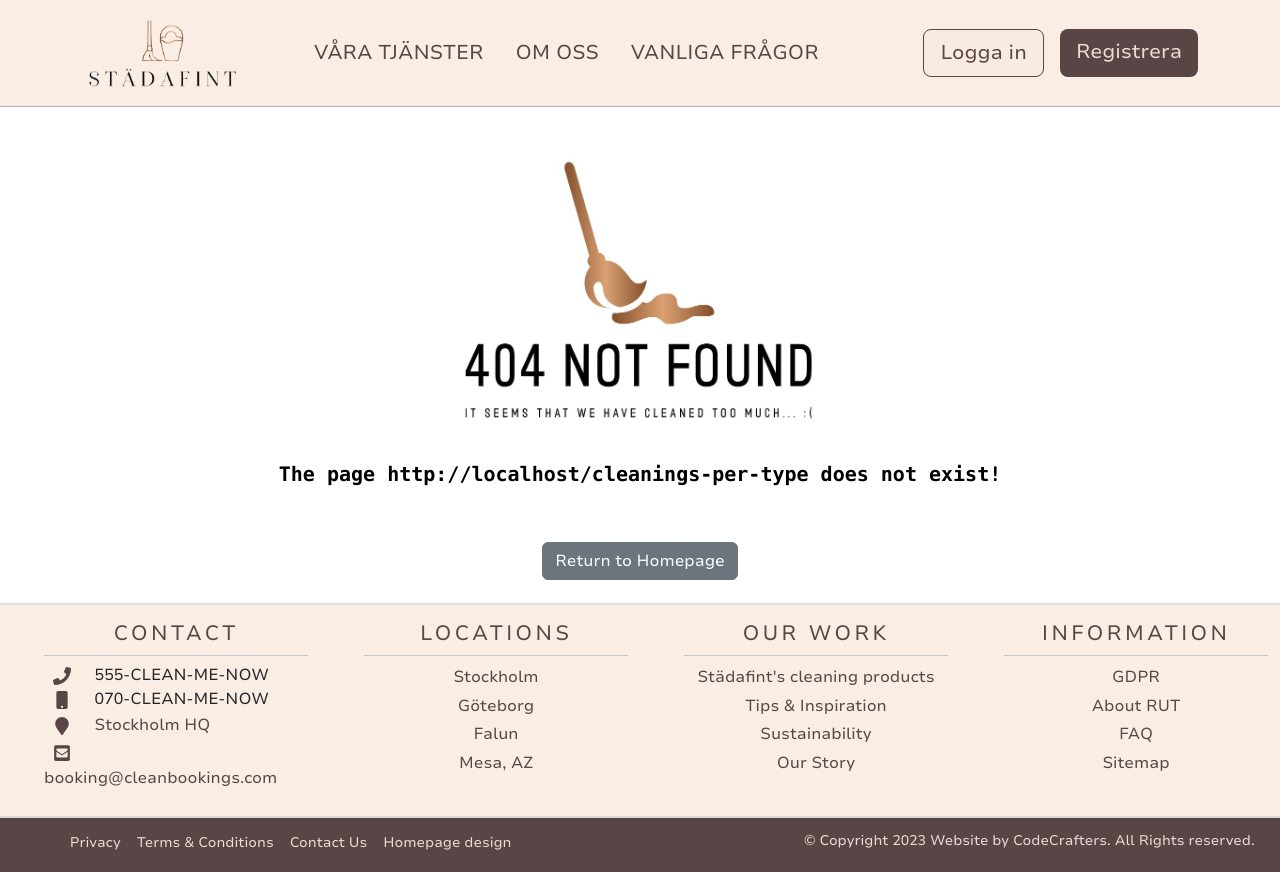
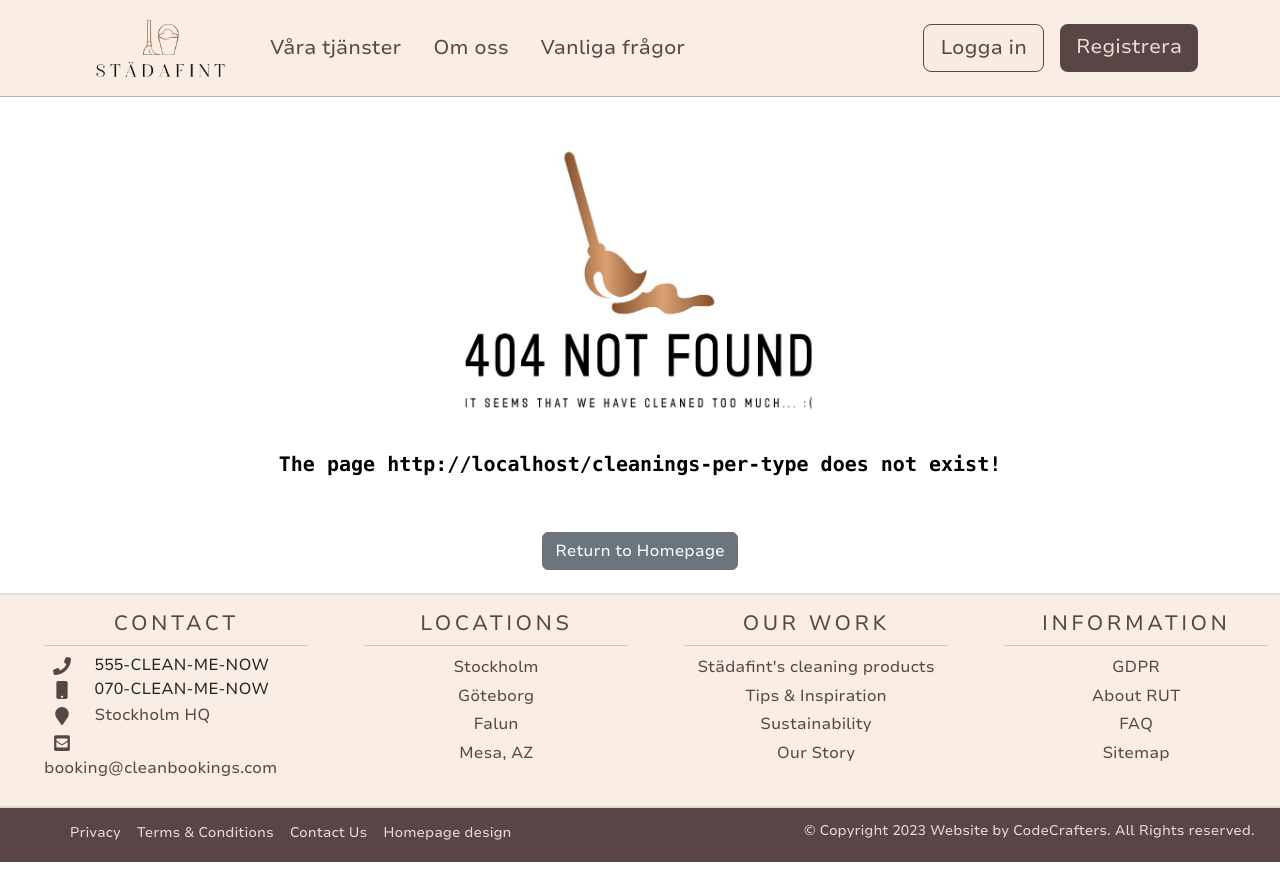
Before and after one commit to SebbeKarner88/CleanBookings-frontend, a React (Vite) app: page /cleanings-per-type in a window 1280 px wide. Built offline with nearby package versions, Linux system fonts and the light colour scheme.

Commit message:
NavBar styling

```diff
--- a/src/common/NavBar.tsx
+++ b/src/common/NavBar.tsx
@@ -31,9 +31,9 @@ const NavBar = () => {
                     <Navbar.Brand>
                         <Link to="/">
                             <Image
-                                className="logo"
+                                className="mx-2"
                                 src={logo}
-                                height={80}
+                                height={70}
                             />
                         </Link>
                     </Navbar.Brand>
--- a/src/styles/NavBar.css
+++ b/src/styles/NavBar.css
@@ -4,29 +4,15 @@
 
 .nav-link {
     font-family: 'Nunito', sans-serif;
-    /*font-size: 1.2em;*/
-    letter-spacing: normal;
-    text-transform: uppercase;
-    /*padding: 0 20px;*/
     color: var(--dark-purple);
 }
 
 .nav-link:hover {
-    color: var(--light-brown);
-    font-weight: normal;
+    font-weight: bold;
+    color: var(--dark-purple);
 }
 
 .navbar-nav .nav-link.active{
-    color: var(--light-brown);
+    color: var(--dark-purple);
     font-weight: bold;
 }
-
-.logo {
-    padding-right: 40px;
-}
-
-@media only screen and (max-width: 1200px) {
-    .nav-link {
-        font-size: 0.9em;
-    }
-}
```
